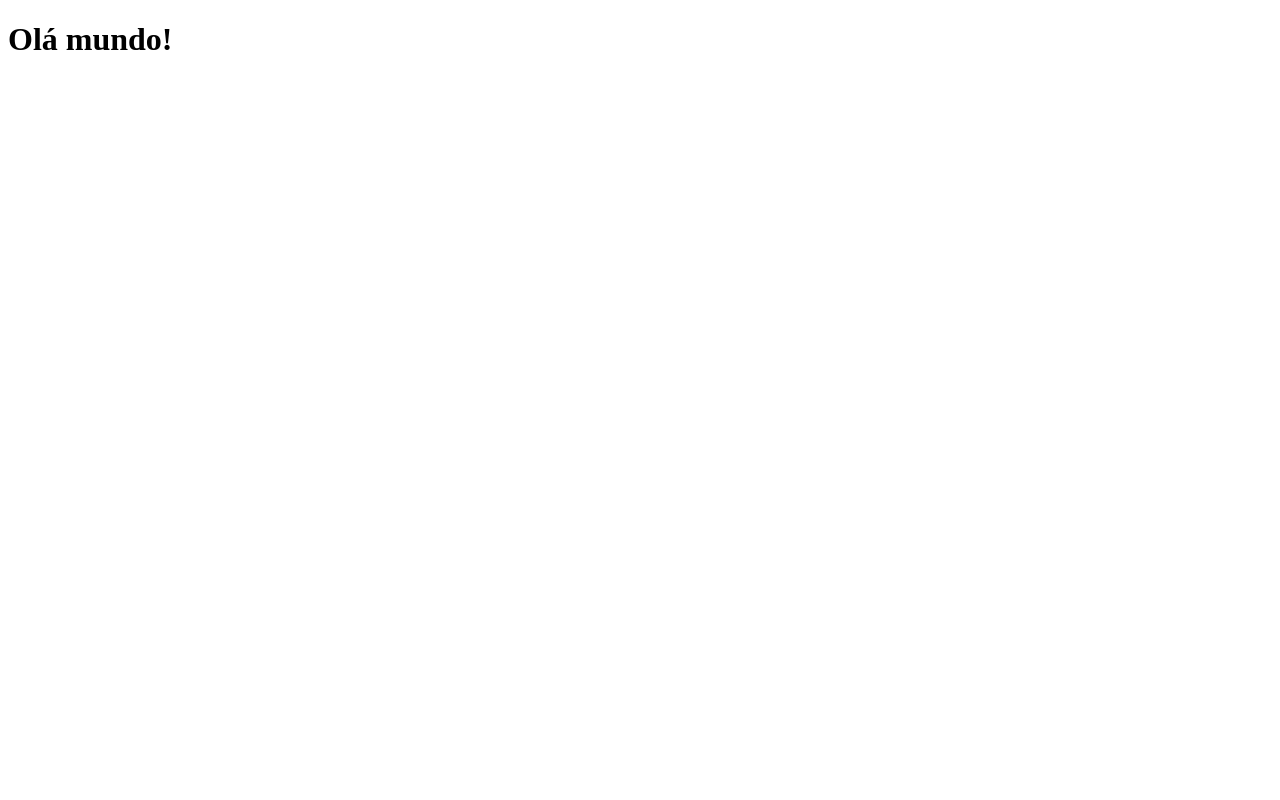
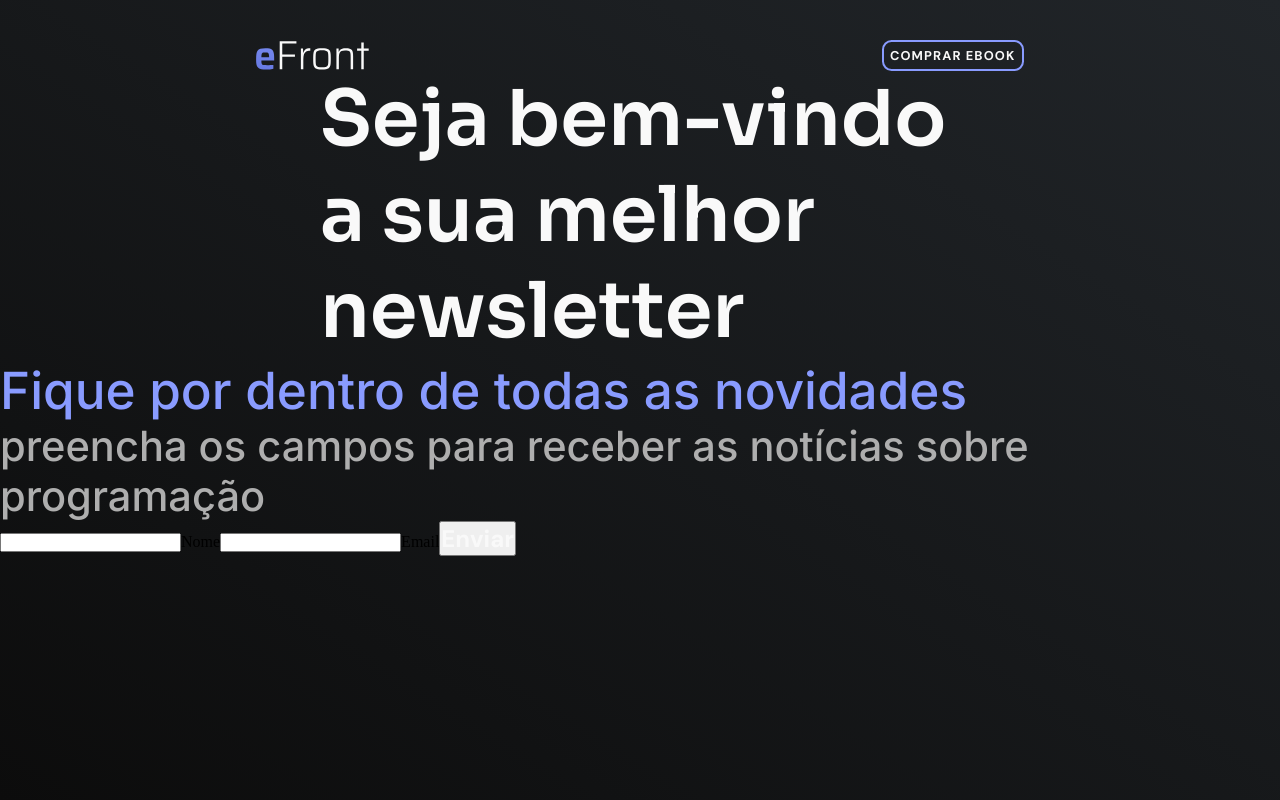
Before and after one commit to joao-zac/Desafio-1-eFront, a React (Vite) app: page / in a window 1280 px wide. Built offline with nearby package versions, Linux system fonts and the light colour scheme.

Commit message:
começo da estilização

```diff
--- a/index.html
+++ b/index.html
@@ -2,6 +2,9 @@
 <html lang="pt-br">
   <head>
     <meta charset="UTF-8" />
+    <link rel="preconnect" href="https://fonts.googleapis.com">
+    <link rel="preconnect" href="https://fonts.gstatic.com" crossorigin>
+    <link href="https://fonts.googleapis.com/css2?family=DM+Sans:opsz,wght@9..40,700&family=Inter:wght@500;600&family=Sora:wght@600&display=swap" rel="stylesheet">
     <link rel="icon" type="image/svg+xml" href="/vite.svg" />
     <meta name="viewport" content="width=device-width, initial-scale=1.0" />
     <title>Desafio Efront</title>
--- a/src/App.css
+++ b/src/App.css
@@ -1,4 +1,38 @@
-#root {
-  margin: 0;
-  padding: 0;
+html {
+    font-size: 62,5%;
 }
+
+body{
+    background: linear-gradient(to top right,#0C0C0C, #212529);
+    display: flex;
+}
+
+
+h1{
+    font: 600 4.8rem 'sora', sans-serif;
+    color: #F9f9f9;
+    width: 50%;
+}
+
+h3{
+    font: 500 3.2rem 'Inter', sans-serif;
+    color: #899BFF;
+}
+
+p{
+    font: 500 2.6rem 'Inter', sans-serif;
+    color:#AEAEAE;
+}
+
+button {
+    font: 700 1.5rem 'DM Sans', sans-serif;
+    color: #F9F9F9;
+}
+
+.container {
+
+    display: flex;
+    flex-direction: column;
+    align-items: center;
+
+}
--- a/src/App.tsx
+++ b/src/App.tsx
@@ -1,10 +1,34 @@
 import './App.css'
+import Form from './Components/Form'
+import Header from './Components/Header'
 
 function App() {
 
   return (
     <>
-      <h1>Olá mundo!</h1>
+      <Header />
+
+      <div className="container">
+
+        <h1>
+          Seja bem-vindo a
+          sua melhor newsletter
+        </h1>
+
+        <div className="form-card">
+
+          <h3>Fique por dentro de todas as novidades</h3>
+
+          <p>
+            preencha os campos para receber as notícias
+            sobre programação
+          </p>
+
+          <Form />
+
+        </div>
+
+      </div>
     </>
   )
 }
--- /dev/null
+++ b/src/Components/Form.tsx
@@ -0,0 +1,15 @@
+const Form = () => {
+  return (
+    <form action="">
+        <input type="text" />
+        <label htmlFor="Nome">Nome</label>
+
+        <input type="text" />
+        <label htmlFor="Nome">Email</label>
+
+        <button>Enviar</button>
+    </form>
+  )
+}
+
+export default Form
--- /dev/null
+++ b/src/Components/Header.tsx
@@ -0,0 +1,13 @@
+import './stylesHeader.css'
+
+const Header = () => {
+
+    return (
+        <header>
+            <img src="src\Assets\eFront.svg" alt="" />
+            <button>COMPRAR EBOOK</button>
+        </header>
+    )
+}
+
+export default Header;
--- /dev/null
+++ b/src/Components/stylesHeader.css
@@ -0,0 +1,15 @@
+header {
+    display: flex;
+    justify-content: space-around;
+    padding-top: 2.5rem
+}
+
+header button {
+    font-family: 'DM Sans', sans-serif;
+    font-size: .8rem;
+    letter-spacing: .07rem;
+    background-color: transparent;
+    padding: .3rem .4rem;
+    border: 0.15rem solid #899BFF;
+    border-radius: .6rem;
+}
--- a/src/index.css
+++ b/src/index.css
@@ -0,0 +1,10 @@
+* {
+    margin: 0;
+    padding: 0;
+    box-sizing: border-box;
+}
+
+:root {
+    height: 100%;
+
+}
```
Also changed, not shown: src/Assets/eFront.svg (added), 1 other file (tests, documents, lock files or other folders).
